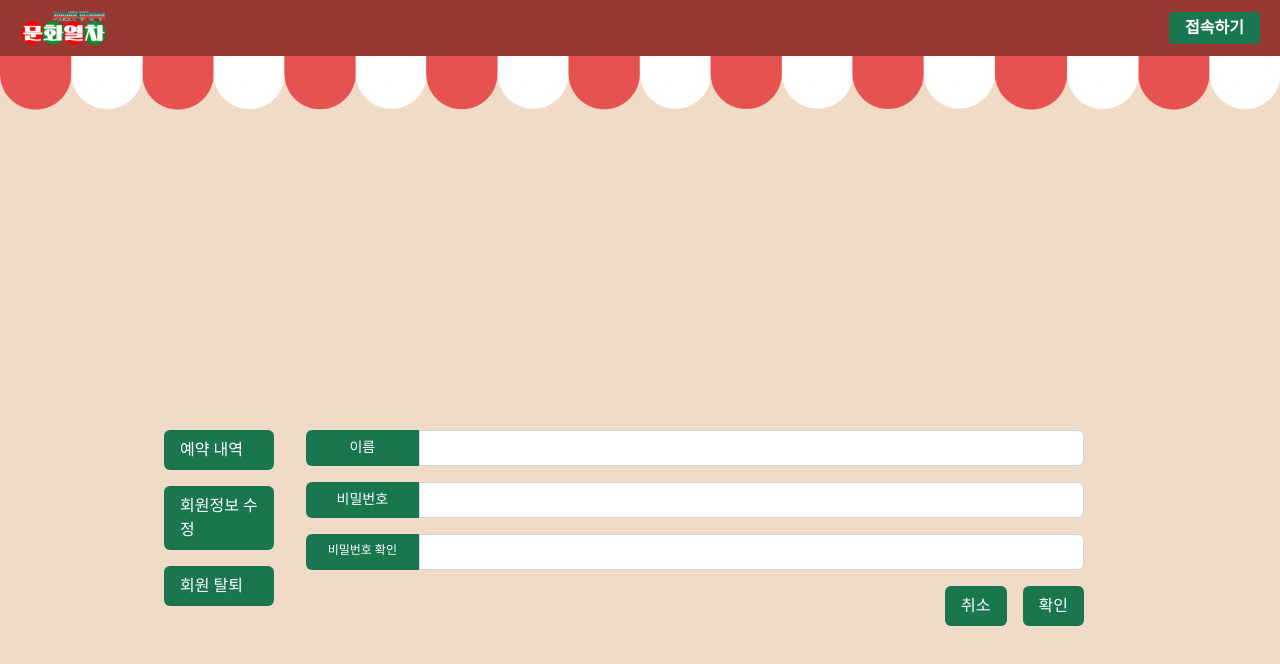
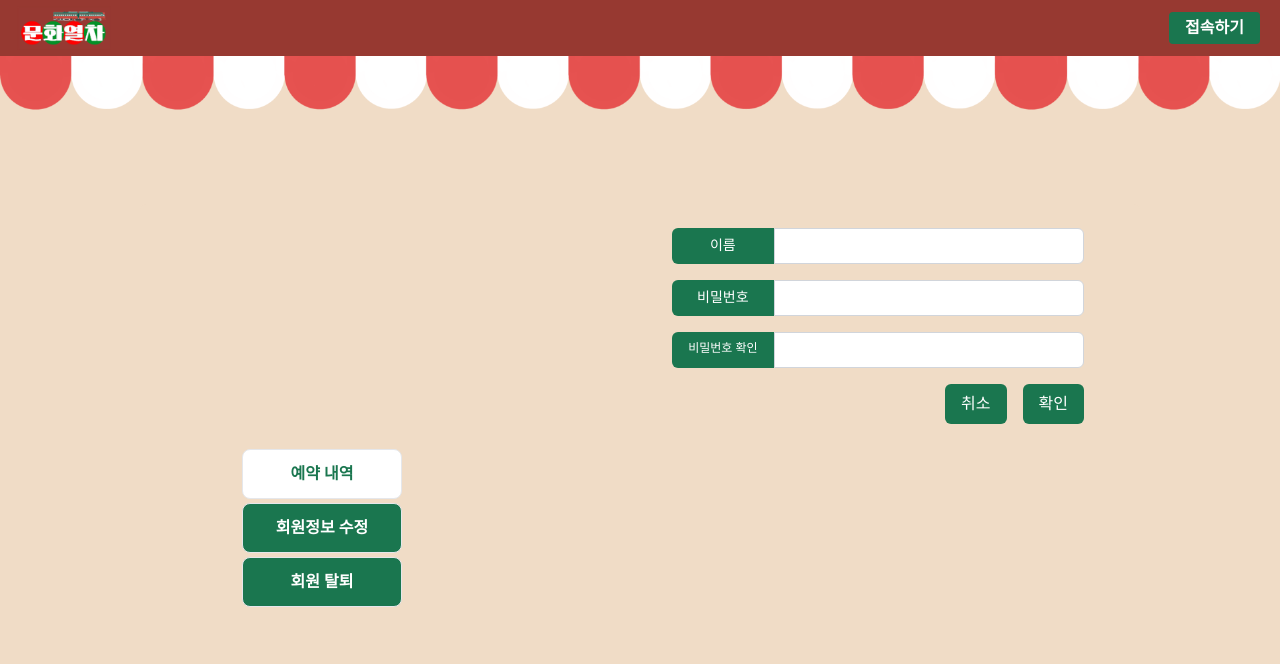
Before and after one commit to 2hanbyeol1/munhwa-yeolcha, a Next.js app: page /mypage/edit in a window 1280 px wide. Shown: the top 664 px of the page. Built offline with nearby package versions, Linux system fonts and the light colour scheme; a web font is replaced by a local one.

Commit message:
Feat: 마이페이지 병합

```diff
--- a/src/app/(provider)/mypage/edit/page.tsx
+++ b/src/app/(provider)/mypage/edit/page.tsx
@@ -1,26 +1,13 @@
 import React from "react";
 import Link from "next/link";
 import EditProfileForm from "@/components/EditProfileForm";
+import TicketList from "@/components/TicketList";
 
 const Edit = () => {
-  // const userId = "12345"; // This would be dynamically fetched in a real application
-
   return (
-    <div className="min-h-screen flex justify-center items-center bg-beige">
+    <div className="min-h-screen flex  items-center bg-beige">
       <div className="bg-beige p-6 rounded-md w-full flex">
-        <div className="flex flex-col items-center space-y-4">
-          <nav className="flex flex-col space-y-4">
-            <Link href="/reservations">
-              <h5 className="bg-green text-white px-4 py-2 rounded-md">예약 내역</h5>
-            </Link>
-            <Link href="/edit-profile">
-              <h5 className="bg-green text-white px-4 py-2 rounded-md">회원정보 수정</h5>
-            </Link>
-            <Link href="/delete-account">
-              <h5 className="bg-green text-white px-4 py-2 rounded-md">회원 탈퇴</h5>
-            </Link>
-          </nav>
-        </div>
+        <TicketList />
         <EditProfileForm />
       </div>
     </div>
--- a/src/app/(provider)/mypage/ticket/page.tsx
+++ b/src/app/(provider)/mypage/ticket/page.tsx
@@ -1,4 +1,6 @@
+import TicketList from "@/components/TicketList";
 import Image from "next/image";
+import Link from "next/link";
 import React from "react";
 
 const MyTicketingListPage = () => {
@@ -6,11 +8,7 @@ const MyTicketingListPage = () => {
     <>
       <div className="flex justify-center items-center h-[600px] w-[100%]">
         <div className="grid grid-cols-2">
-          <div className="flex flex-col justify-center items-center">
-            <button className="border bg-[white] p-3 rounded-lg w-40 mb-1 font-bold text-green">예약 내역</button>
-            <button className="border bg-green p-3 rounded-lg w-40 mb-1 font-bold text-[white]">회원정보 수정</button>
-            <button className="border bg-green p-3 rounded-lg w-40 font-bold text-[white]">회원 탈퇴</button>
-          </div>
+          <TicketList />
           {/* 여기 위에는 버튼 밑에는 전체 예약 내역*/}
           <div className="w-[600px]">
             <span>
--- /dev/null
+++ b/src/components/TicketList.tsx
@@ -0,0 +1,24 @@
+import Link from "next/link";
+import React from "react";
+
+const TicketList = () => {
+  return (
+    <>
+      <div className="flex justify-center items-center h-[600px] w-[100%]">
+        <div className="grid grid-cols-2">
+          <div className="flex flex-col justify-center items-center">
+            <Link href={"/mypage/ticket"}>
+              <button className="border bg-[white] p-3 rounded-lg w-40 mb-1 font-bold text-green">예약 내역</button>
+            </Link>
+            <Link href={"/mypage/edit"}>
+              <button className="border bg-green p-3 rounded-lg w-40 mb-1 font-bold text-[white]">회원정보 수정</button>
+            </Link>
+            <button className="border bg-green p-3 rounded-lg w-40 font-bold text-[white]">회원 탈퇴</button>
+          </div>
+        </div>
+      </div>
+    </>
+  );
+};
+
+export default TicketList;
```
